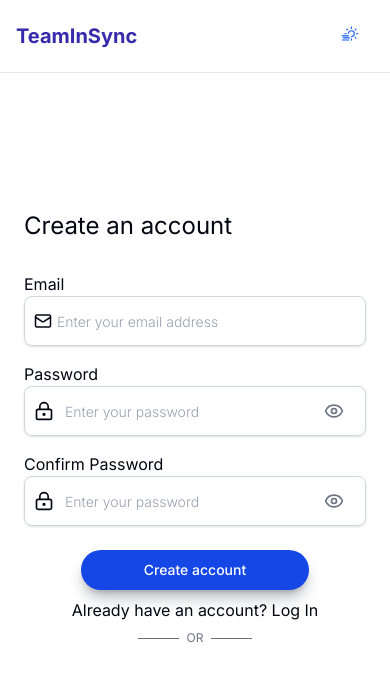
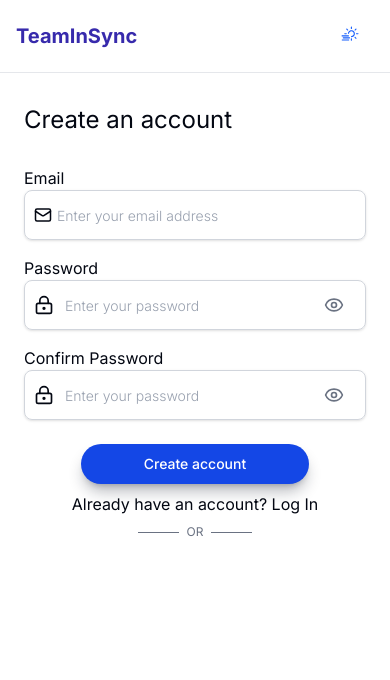
Before and after one commit to Topsurpass/dev-collab, a React (Vite) app: page /register in a window 390 px wide. Shown: the top 680 px of the page. Built offline with nearby package versions, Linux system fonts and the light colour scheme; no server answers; a web font is replaced by a local one.

Commit message:
fix login and signup page laout

```diff
--- a/src/pages/login/login-form.tsx
+++ b/src/pages/login/login-form.tsx
@@ -37,7 +37,7 @@ export default function LoginForm() {
 	};
 
 	return (
-		<div className="relative flex w-full flex-col min-h-screen-minus-100 items-center justify-center">
+		<div className="relative flex w-full flex-col min-h-screen-minus-100 md:items-center md:justify-center">
 			<form className="mx-auto flex w-full flex-col md:flex-row md:gap-5 md:px-4">
 				<div className="hidden md:flex md:w-1/2">
 					<div
--- a/src/pages/sign-up/signup-form.tsx
+++ b/src/pages/sign-up/signup-form.tsx
@@ -37,7 +37,7 @@ export default function SignUpForm() {
 	};
 
 	return (
-		<div className="relative flex w-full flex-col min-h-screen-minus-100 items-center justify-center">
+		<div className="relative flex w-full flex-col min-h-screen-minus-100 md:items-center md:justify-center">
 			<form className="mx-auto flex w-full flex-col md:flex-row md:gap-5 md:px-4">
 				<div className="hidden md:flex md:w-1/2">
 					<div
```
